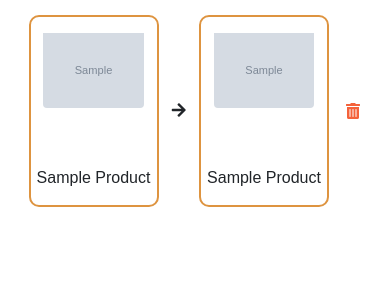
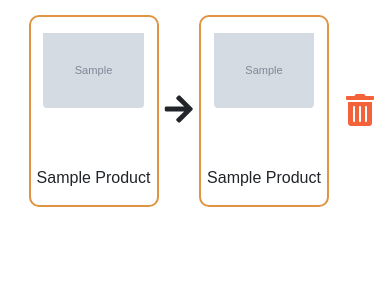
Before and after one commit to Zepmanbc/oc_dapython_pr8, a Django app: page /products/myproducts/ in a window 390 px wide. Shown: the part 246-546 px from the top of the page. Run offline with Django 3.2, Linux system fonts and the light colour scheme; a user stored in the database is signed in; tables that the repository leaves empty hold one stand-in row (values such as "Sample post"); grey boxes marked "Sample" are stand-in pictures; parts of the project's set-up code (start-up, migrations or seed data) failed here and were passed over; some libraries are stand-ins or nearby versions; some web fonts are replaced.

Commit message:
ajout de la carotte

```diff
--- a/purbeurre/static/css/style.css
+++ b/purbeurre/static/css/style.css
@@ -107,6 +107,11 @@ hr.divider{
     font-size: 1em;
 }
 
+.fa-arrow-right,.fa-trash-alt{
+    /* background-color: #e63e11; */
+    font-size: 3rem;
+}
+
 /* Nutriscore */
 .nutriscore{
     position: absolute;
@@ -192,5 +197,7 @@ li.low {background-image: url('../img/nutricode/low.svg');}
         border-radius: 1rem;
         font-size: 1.5rem;
     }
-
+    .fa-arrow-right,.fa-trash-alt{
+        font-size: 2rem;
+    }
 }
--- a/purbeurre/templates/legal.html
+++ b/purbeurre/templates/legal.html
@@ -21,6 +21,7 @@
                 <li>Données issues de <a href="https://fr.openfoodfacts.org" target="_blank">OpenFoodFacts</a></li>
                 <li>Image d'accueil de <a href="https://unsplash.com/photos/k60JspcBwKE" target="_blank">Kawin Harasai</a></li>
                 <li>Images de Ratatouilles de <a href="https://www.pixar.com/feature-films/ratatouille" target="_blank">Pixar</a></li>
+                <li>Icone de carrote de <a href="https://thenounproject.com/term/carrot/29691/" target="_blank">Fabien Jouin</a></li>
               </ul>
           </div>
         </div>
```
Also changed, not shown: purbeurre/static/vendor/fontawesome-free/webfonts/--fa-solid-900.ttf (added), purbeurre/static/vendor/fontawesome-free/webfonts/--fa-solid-900.woff (added), purbeurre/static/vendor/fontawesome-free/webfonts/--fa-solid-900.woff2 (renamed from purbeurre/static/vendor/fontawesome-free/webfonts/fa-solid-900.woff2), purbeurre/static/vendor/fontawesome-free/webfonts/fa-solid-900.ttf, purbeurre/static/vendor/fontawesome-free/webfonts/fa-solid-900.woff.
